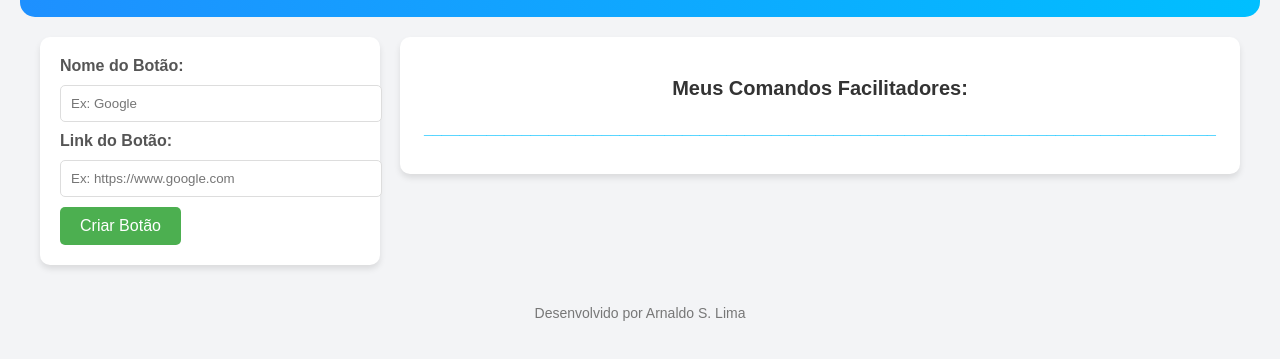
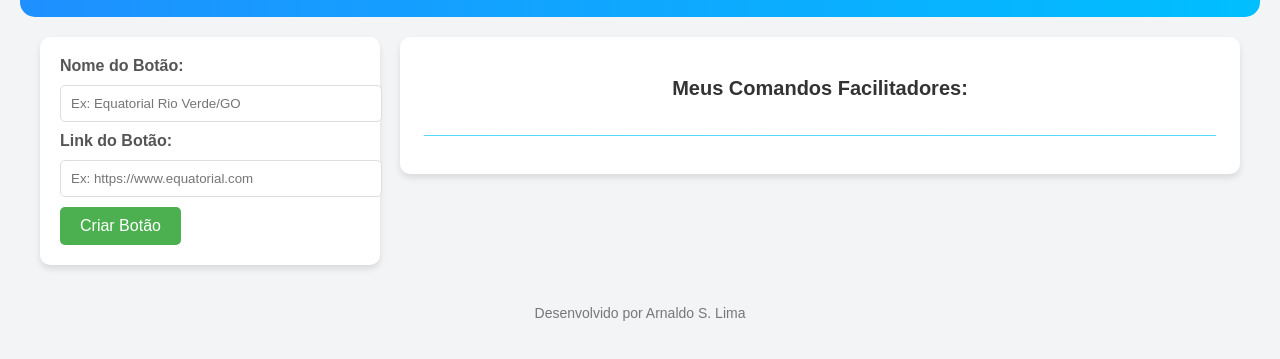
Before and after one commit to Atec7/Centralizador-de-acessos-relacionados, a plain HTML site: page index.html in a window 1280 px wide. Shown: the part 83-442 px from the top of the page. Drawn offline with Linux system fonts and the light colour scheme.

Commit message:
Update index.html

```diff
--- a/index.html
+++ b/index.html
@@ -195,10 +195,10 @@
     <div id="container">
         <form id="botaoForm">
             <label for="nomeBotao">Nome do Botão:</label>
-            <input type="text" id="nomeBotao" name="nomeBotao" placeholder="Ex: Google" required>
+            <input type="text" id="nomeBotao" name="nomeBotao" placeholder="Ex: Equatorial Rio Verde/GO" required>
 
             <label for="linkBotao">Link do Botão:</label>
-            <input type="url" id="linkBotao" name="linkBotao" placeholder="Ex: https://www.google.com" required>
+            <input type="url" id="linkBotao" name="linkBotao" placeholder="Ex: https://www.equatorial.com" required>
 
             <button type="submit">Criar Botão</button>
         </form>
```
